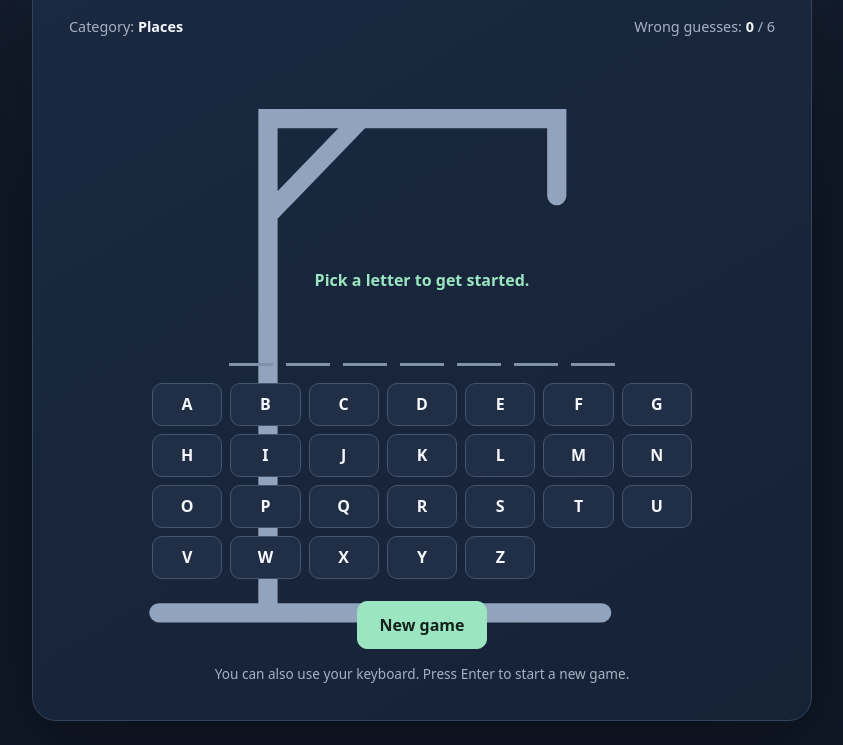
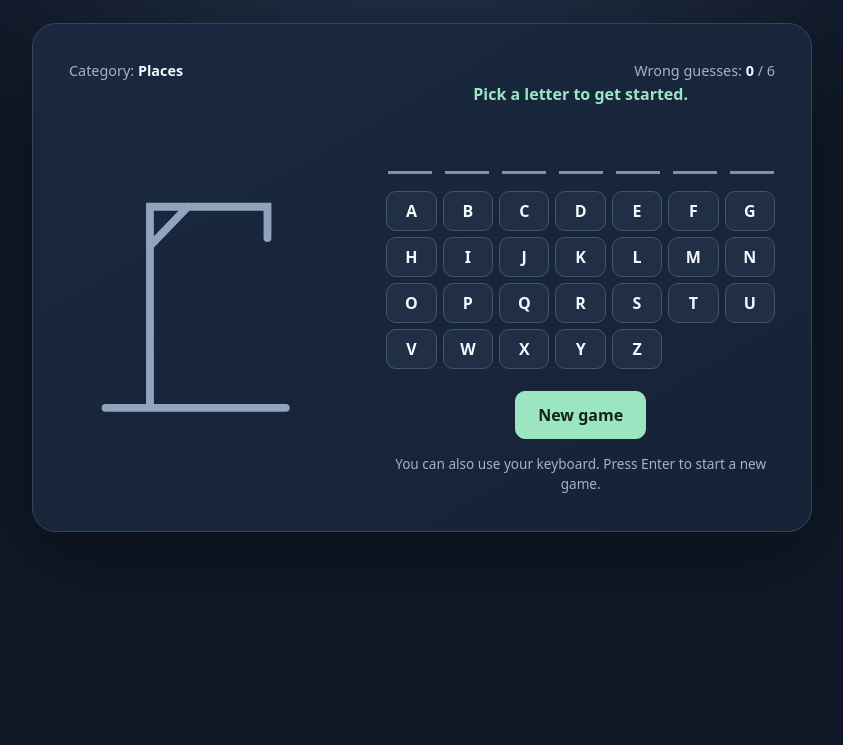
Before and after one commit to mauricehartery-irl/hangman-game, a plain HTML site: page index.html in a window 1280 px wide. Shown: the part 200-945 px from the top of the page, without its empty margins (218-1061 px from the left). After the commit the page ends 800 px from the top, so only its background shows below. Drawn offline with Linux system fonts and the light colour scheme.

Commit message:
Separate Hangman drawing and keyboard layout

```diff
--- a/index.html
+++ b/index.html
@@ -13,7 +13,9 @@
     .stage{height:206px;display:grid;place-items:center;margin:10px 0 14px}.stage svg{height:100%;max-width:100%;overflow:visible}.gallows{stroke:#91a3bd;stroke-width:6;stroke-linecap:round;fill:none}.person{stroke:var(--warn);stroke-width:5;stroke-linecap:round;fill:none;opacity:0;transition:opacity .2s}.person.show{opacity:1}
     .message{text-align:center;min-height:28px;font-weight:700;color:var(--accent);margin:0 0 18px}.message.lost{color:var(--warn)}.word{display:flex;justify-content:center;gap:clamp(6px,2vw,13px);flex-wrap:wrap;margin:8px 0 17px}.letter{width:clamp(23px,6vw,44px);height:52px;display:grid;place-items:center;border-bottom:3px solid #8091a9;font-size:clamp(1.15rem,5vw,2rem);font-weight:800;text-transform:uppercase}.letter.revealed{color:var(--accent);border-color:var(--accent)}
     .keyboard{display:grid;grid-template-columns:repeat(7,minmax(0,1fr));gap:8px;margin:0 auto;max-width:540px}.key,.new-game{border:1px solid #44556f;background:var(--panel2);color:var(--ink);border-radius:10px;min-height:43px;font:inherit;font-weight:700;font-size:1rem;cursor:pointer;transition:transform .12s,background .12s,border-color .12s}.key:hover:not(:disabled),.new-game:hover{transform:translateY(-2px);border-color:var(--accent);background:#2a4057}.key:disabled{opacity:.38;cursor:not-allowed}.key.correct{background:#245a48;border-color:#41886d}.key.wrong{background:#563b43;border-color:#86545c}.key:focus-visible,.new-game:focus-visible{outline:3px solid var(--accent);outline-offset:2px}.footer{display:flex;justify-content:center;align-items:center;gap:16px;flex-wrap:wrap;margin-top:22px}.new-game{padding:11px 22px;background:var(--accent);border-color:var(--accent);color:#13231c}.new-game:hover{background:#b8f0d3;color:#13231c}.hint{text-align:center;font-size:.85rem;margin:15px 0 0}
-    @media(max-width:470px){body{padding:15px}.game{border-radius:18px}.keyboard{gap:6px}.key{min-height:40px}.stage{height:180px}}
+    .play-layout{display:grid;grid-template-columns:minmax(190px,.85fr) minmax(0,1.15fr);align-items:center;gap:clamp(12px,3vw,30px)}.play-controls{min-width:0}.play-layout .stage{height:220px;margin:0}.play-controls .message{margin:0 0 12px}.play-controls .keyboard{gap:6px}.play-controls .key{min-height:40px}
+    @media(max-width:600px){body{padding:10px}.game{padding:16px;border-radius:18px}.play-layout{grid-template-columns:1fr;gap:0}.play-layout .stage{height:145px;margin:0 0 3px}.status{font-size:.82rem}.letter{height:42px}.play-controls .message{margin:0 0 5px}.word{margin:4px 0 10px}.play-controls .keyboard{gap:5px}.play-controls .key{min-height:36px}.footer{margin-top:13px}.hint{margin:9px 0 0}}
+    @media(max-width:470px){.game{border-radius:18px}.keyboard{gap:6px}.key{min-height:40px}.stage{height:180px}}
   </style>
 </head>
 <body>
@@ -21,6 +23,7 @@
     <header><p class="eyebrow">A little word game</p><h1>Hangman</h1><p>Guess the hidden word before the drawing is complete.</p></header>
     <section class="game" aria-label="Hangman game">
       <div class="status"><span>Category: <strong id="category">—</strong></span><span>Wrong guesses: <strong id="mistakes">0</strong> / 6</span></div>
+      <div class="play-layout">
         <div class="stage" aria-hidden="true">
           <svg viewBox="0 0 220 190" role="img">
             <path class="gallows" d="M28 176h138M62 176V22h90v24M62 52l29-30"/>
@@ -32,11 +35,14 @@
             <path class="person" data-part="5" d="m152 122 22 30"/>
           </svg>
         </div>
+        <div class="play-controls">
           <p class="message" id="message" aria-live="polite">Pick a letter to get started.</p>
           <div class="word" id="word" aria-label="Hidden word"></div>
           <div class="keyboard" id="keyboard" aria-label="Letter keys"></div>
           <div class="footer"><button class="new-game" id="newGame" type="button">New game</button></div>
           <p class="hint">You can also use your keyboard. Press Enter to start a new game.</p>
+        </div>
+      </div>
     </section>
   </main>
   <script>
```
Lines whose indentation alone changed are shown as unchanged.
